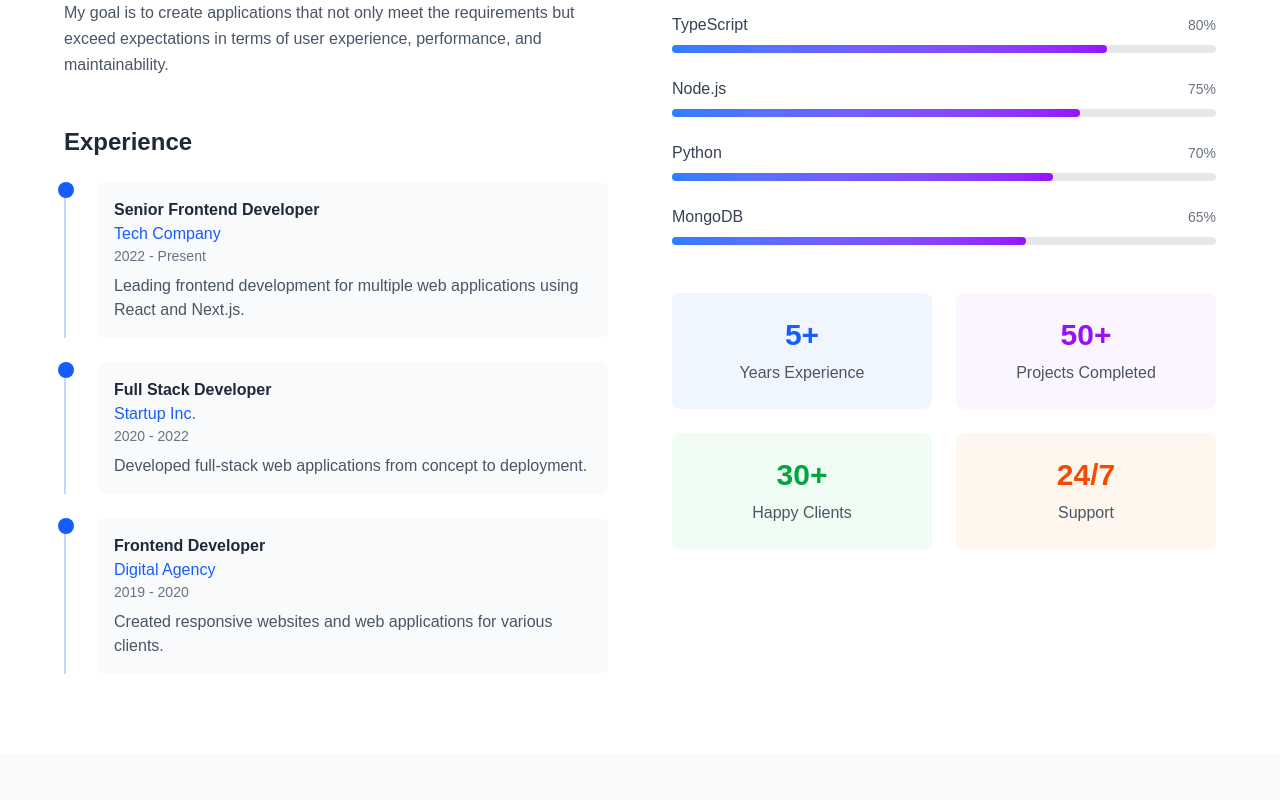
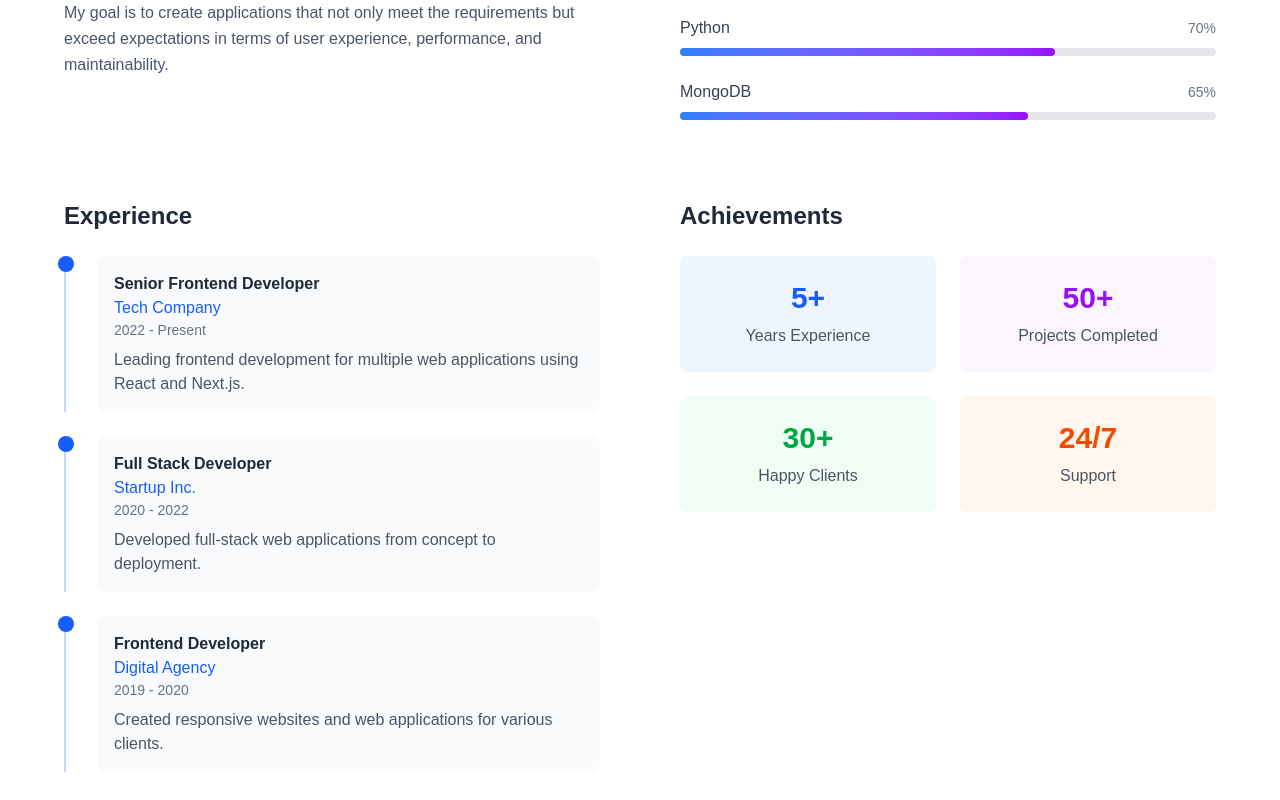
Before and after one commit to Karbys/Portfolio, a Next.js app in the folder portfolio/: page / in a window 1280 px wide. Shown: the part 1380-2180 px from the top of the page. Built offline with nearby package versions, Linux system fonts and the light colour scheme.

Commit message:
Update About.tsx

```diff
--- a/portfolio/components/About.tsx
+++ b/portfolio/components/About.tsx
@@ -45,9 +45,10 @@ export default function About() {
             </p>
           </div>
 
-          <div className="grid lg:grid-cols-2 gap-16 items-center">
-            {/* Left Column - Story */}
-            <div>
+          {/* Grid Layout 2x2 */}
+          <div className="grid lg:grid-cols-2 gap-12 lg:gap-20">
+            {/* Top Left - My Story */}
+            <div className="lg:col-span-1">
               <h3 className="text-2xl font-bold text-gray-800 mb-6">My Story</h3>
               <div className="space-y-4 text-gray-600 leading-relaxed">
                 <p>
@@ -68,28 +69,10 @@ export default function About() {
                   and maintainability.
                 </p>
               </div>
-
-              {/* Experience Timeline */}
-              <div className="mt-12">
-                <h3 className="text-2xl font-bold text-gray-800 mb-6">Experience</h3>
-                <div className="space-y-6">
-                  {experiences.map((exp, index) => (
-                    <div key={index} className="relative pl-8 border-l-2 border-blue-200">
-                      <div className="absolute -left-2 top-0 w-4 h-4 bg-blue-600 rounded-full"></div>
-                      <div className="bg-gray-50 p-4 rounded-lg">
-                        <h4 className="font-semibold text-gray-800">{exp.title}</h4>
-                        <p className="text-blue-600 font-medium">{exp.company}</p>
-                        <p className="text-sm text-gray-500 mb-2">{exp.period}</p>
-                        <p className="text-gray-600">{exp.description}</p>
-                      </div>
-                    </div>
-                  ))}
-                </div>
-              </div>
             </div>
 
-            {/* Right Column - Skills */}
-            <div>
+            {/* Top Right - Skills & Technologies */}
+            <div className="lg:col-span-1">
               <h3 className="text-2xl font-bold text-gray-800 mb-6">Skills & Technologies</h3>
               <div className="space-y-6">
                 {skills.map((skill, index) => (
@@ -107,22 +90,43 @@ export default function About() {
                   </div>
                 ))}
               </div>
+            </div>
 
-              {/* Additional Info */}
-              <div className="mt-12 grid grid-cols-2 gap-6">
-                <div className="text-center p-6 bg-blue-50 rounded-lg">
+            {/* Bottom Left - Experience Timeline */}
+            <div className="lg:col-span-1">
+              <h3 className="text-2xl font-bold text-gray-800 mb-6">Experience</h3>
+              <div className="space-y-6">
+                {experiences.map((exp, index) => (
+                  <div key={index} className="relative pl-8 border-l-2 border-blue-200">
+                    <div className="absolute -left-2 top-0 w-4 h-4 bg-blue-600 rounded-full"></div>
+                    <div className="bg-gray-50 p-4 rounded-lg">
+                      <h4 className="font-semibold text-gray-800">{exp.title}</h4>
+                      <p className="text-blue-600 font-medium">{exp.company}</p>
+                      <p className="text-sm text-gray-500 mb-2">{exp.period}</p>
+                      <p className="text-gray-600">{exp.description}</p>
+                    </div>
+                  </div>
+                ))}
+              </div>
+            </div>
+
+            {/* Bottom Right - Stats */}
+            <div className="lg:col-span-1">
+              <h3 className="text-2xl font-bold text-gray-800 mb-6">Achievements</h3>
+              <div className="grid grid-cols-2 gap-6">
+                <div className="text-center p-6 bg-blue-50 rounded-lg hover:bg-blue-100 transition-colors duration-200">
                   <div className="text-3xl font-bold text-blue-600 mb-2">5+</div>
                   <div className="text-gray-600">Years Experience</div>
                 </div>
-                <div className="text-center p-6 bg-purple-50 rounded-lg">
+                <div className="text-center p-6 bg-purple-50 rounded-lg hover:bg-purple-100 transition-colors duration-200">
                   <div className="text-3xl font-bold text-purple-600 mb-2">50+</div>
                   <div className="text-gray-600">Projects Completed</div>
                 </div>
-                <div className="text-center p-6 bg-green-50 rounded-lg">
+                <div className="text-center p-6 bg-green-50 rounded-lg hover:bg-green-100 transition-colors duration-200">
                   <div className="text-3xl font-bold text-green-600 mb-2">30+</div>
                   <div className="text-gray-600">Happy Clients</div>
                 </div>
-                <div className="text-center p-6 bg-orange-50 rounded-lg">
+                <div className="text-center p-6 bg-orange-50 rounded-lg hover:bg-orange-100 transition-colors duration-200">
                   <div className="text-3xl font-bold text-orange-600 mb-2">24/7</div>
                   <div className="text-gray-600">Support</div>
                 </div>
```
